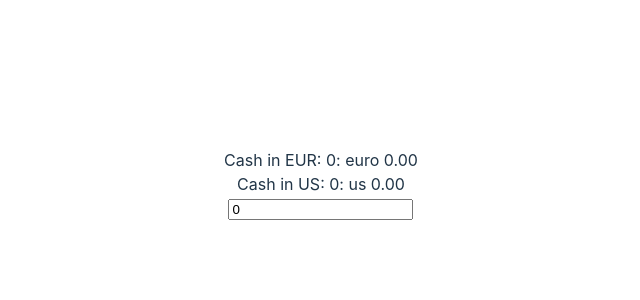
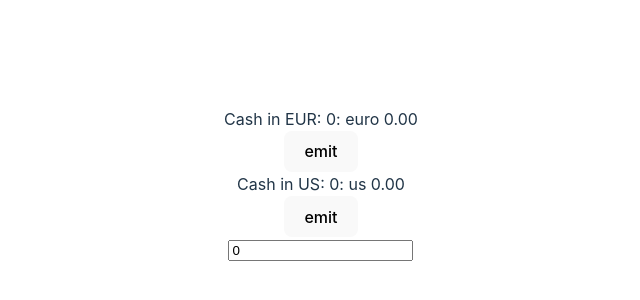
Before and after one commit to Kymaeda/vue_with_vite, a Vue app: page / in a window 1280 px wide. Shown: the part 216-516 px from the top of the page, without its empty margins (319-959 px from the left). Built offline with nearby package versions, Linux system fonts and the light colour scheme.

Commit message:
Composision API emits
- setup receive 2th arg with `context`
- context includes `emit`
- cf. https://v3.ja.vuejs.org/guide/composition-api-setup.html#%E3%82%B3%E3%83%B3%E3%83%86%E3%82%AD%E3%82%B9%E3%83%88

```diff
--- a/src/Money.vue
+++ b/src/Money.vue
@@ -7,14 +7,17 @@ const CURRENCY = {
 };
 export default {
   props: ['currency', 'balance'],
+  emits: ['updated'],
 
-  setup(props) {
+  setup(props, { emit }) {
     console.log(props);
     // const { balance } = ref(props.balance)
     const { balance } = toRefs(props);
     // reactive data needs to be accessed with `.value` property
     const formatted = computed(() => Number(balance.value).toFixed(2));
-    return { CURRENCY, formatted };
+    const btnClicked = () => emit('updated', 100);
+
+    return { CURRENCY, formatted, btnClicked };
   },
 };
 </script>
@@ -23,5 +26,8 @@ export default {
   <div>
     Cash in {{ currency }}: {{ balance }}: {{ CURRENCY[currency] }}
     {{ formatted }}
+    <div>
+      <button @click="btnClicked">emit</button>
+    </div>
   </div>
 </template>
```
